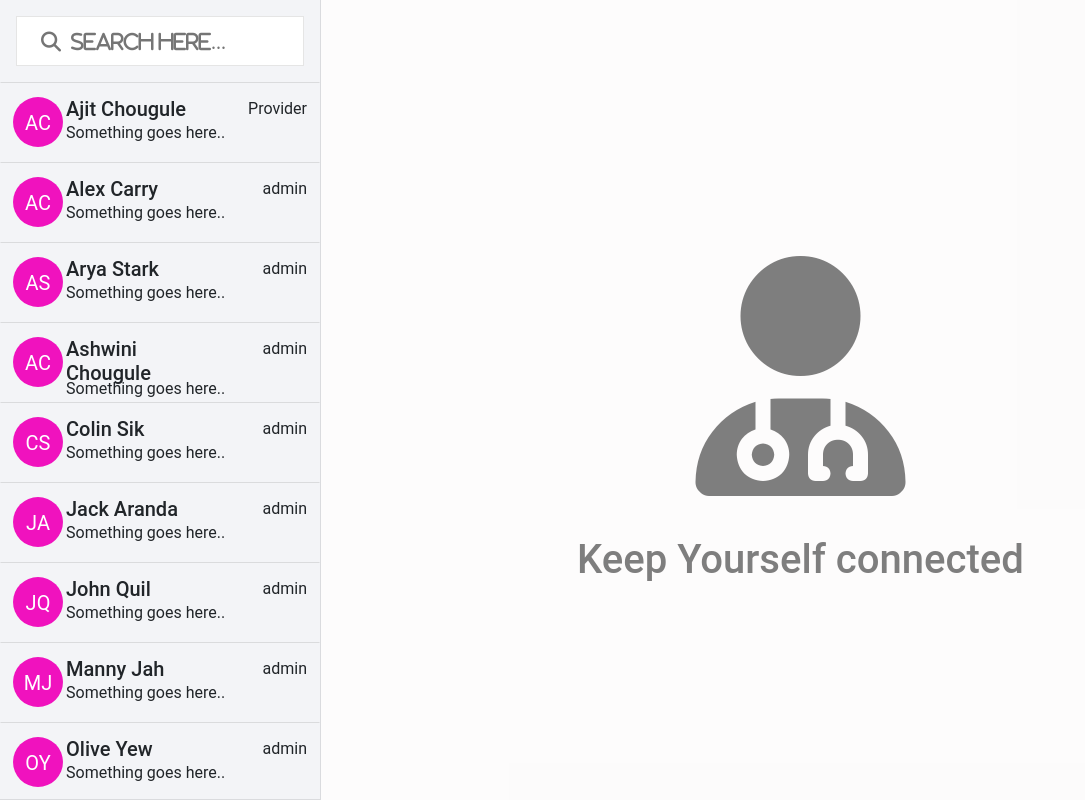
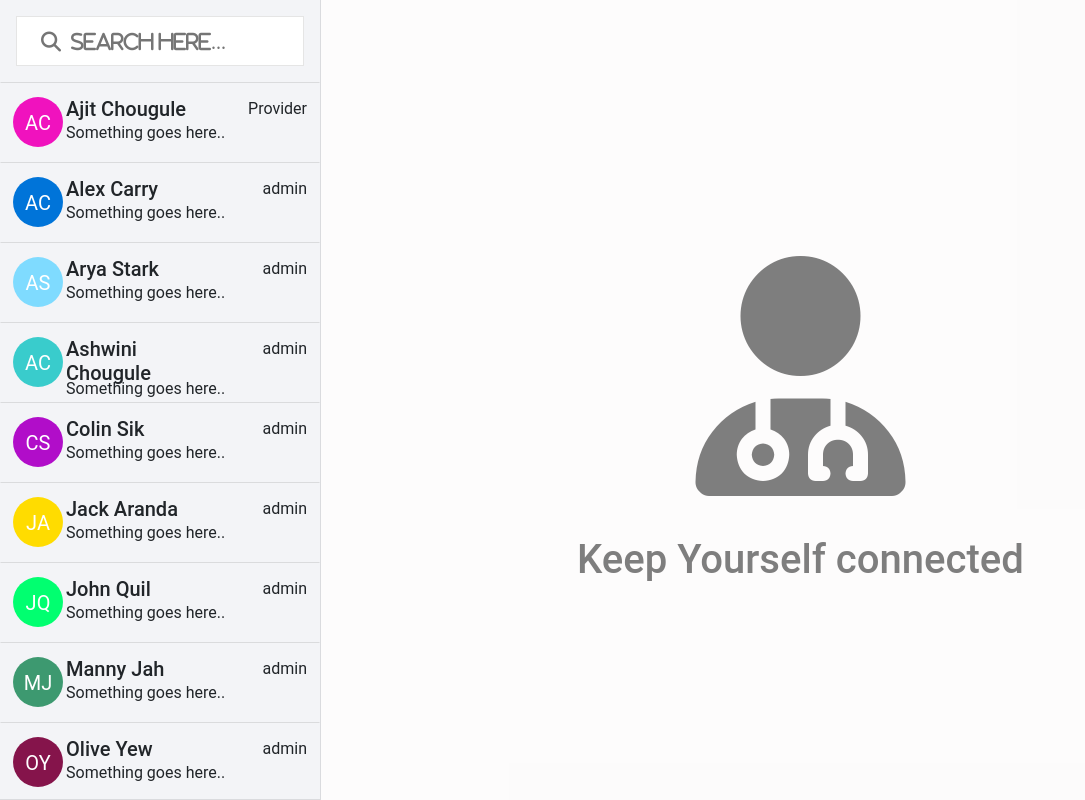
Before and after one commit to RapidQuest/Chatapp, a React (Create React App) app in the folder website/: page / in a window 1280 px wide. Shown: the whole page, without its empty margins (0-1085 px from the left). Built offline with nearby package versions, Linux system fonts and the light colour scheme; no server answers.

Commit message:
server bug fixed

```diff
--- a/website/src/components/ProfileImage/index.js
+++ b/website/src/components/ProfileImage/index.js
@@ -1,34 +1,17 @@
 import React from 'react'
 import './profileImage.css'
 
-export default function ProfileImage({ user }) {  var tagCount = 0;
-  var tagClasses = {};
+export default function ProfileImage({ user,color }) {
+
   function getFirstString(name){
     var firstL = name[0].charAt(0);
     var secondL = name[1].charAt(0);
     return firstL+secondL;
   };
 
-  function profileColor(tagName){
-    const tagColors = [ "lightpink", "mustdo", "agenda", "someday", "purple", "bronze", "aqua", "grey",
-                        "silver", "brown", "cranberry", "orange", "brightorange", "peach", "maringold",
-                        "lightgreen", "darkgreen", "teal", "lightblue", "darkblue", "lavender", "plum",
-                        "lightgray", "darkgray",
-                      ];
-    if(tagClasses[tagName]) {
-      return tagClasses[tagName]
-    }
-    tagClasses[tagName] = tagColors[tagCount]
-    tagCount++;
-    if(tagCount > tagColors.length) {
-      tagCount = 0;
-    }
-    return tagClasses[tagName]
-  };
-
   return (
     <div>
-      <div className={"tag "+ profileColor(user._id)} id="profileImage">{
+      <div className={"tag "+ color} id="profileImage">{
       user.name.split(' ').length>1 ?
       getFirstString(user.name.split(' '))
       :
--- a/website/src/components/UsersList/index.js
+++ b/website/src/components/UsersList/index.js
@@ -5,7 +5,25 @@ import './UsersList.css';
 import ProfileImage from '../ProfileImage';
 
 const UsersList = ({ fetchUsers,selectedUser }) => {
+  var tagCount = 0;
+  var tagClasses = {};
 
+  function profileColor(tagName){
+    const tagColors = [ "lightpink", "mustdo", "agenda", "someday", "purple", "bronze", "aqua", "grey",
+                        "silver", "brown", "cranberry", "orange", "brightorange", "peach", "maringold",
+                        "lightgreen", "darkgreen", "teal", "lightblue", "darkblue", "lavender", "plum",
+                        "lightgray", "darkgray",
+                      ];
+    if(tagClasses[tagName]) {
+      return tagClasses[tagName]
+    }
+    tagClasses[tagName] = tagColors[tagCount]
+    tagCount++;
+    if(tagCount > tagColors.length) {
+      tagCount = 0;
+    }
+    return tagClasses[tagName]
+  };
   return (
       fetchUsers
         ? (
@@ -15,7 +33,7 @@ const UsersList = ({ fetchUsers,selectedUser }) => {
                   <div className="block_item btn" onClick={()=>{selectedUser(user)}} key={i}>
                     <div className="row">
                       <div className="col-2">
-                        <ProfileImage user={user}/>
+                        <ProfileImage user={user} color={profileColor(user._id)}/>
                       </div>
                       <div className="col-10">
                         <div className="row">
```
Also changed, not shown: 1 other file (tests, documents, lock files or other folders).
